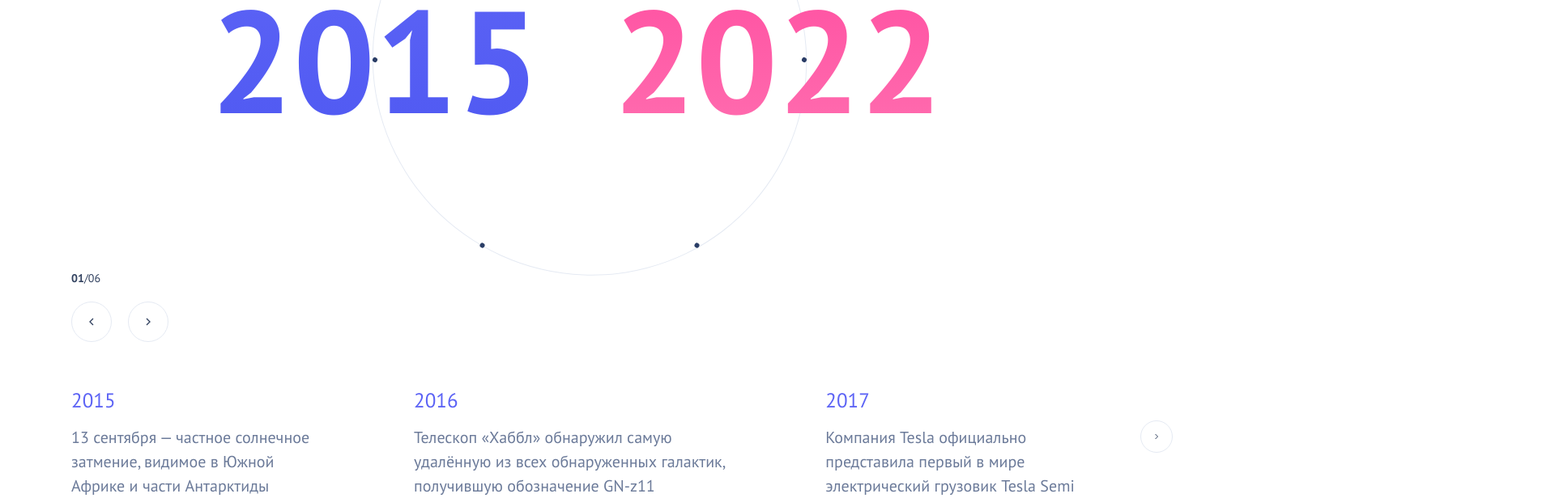
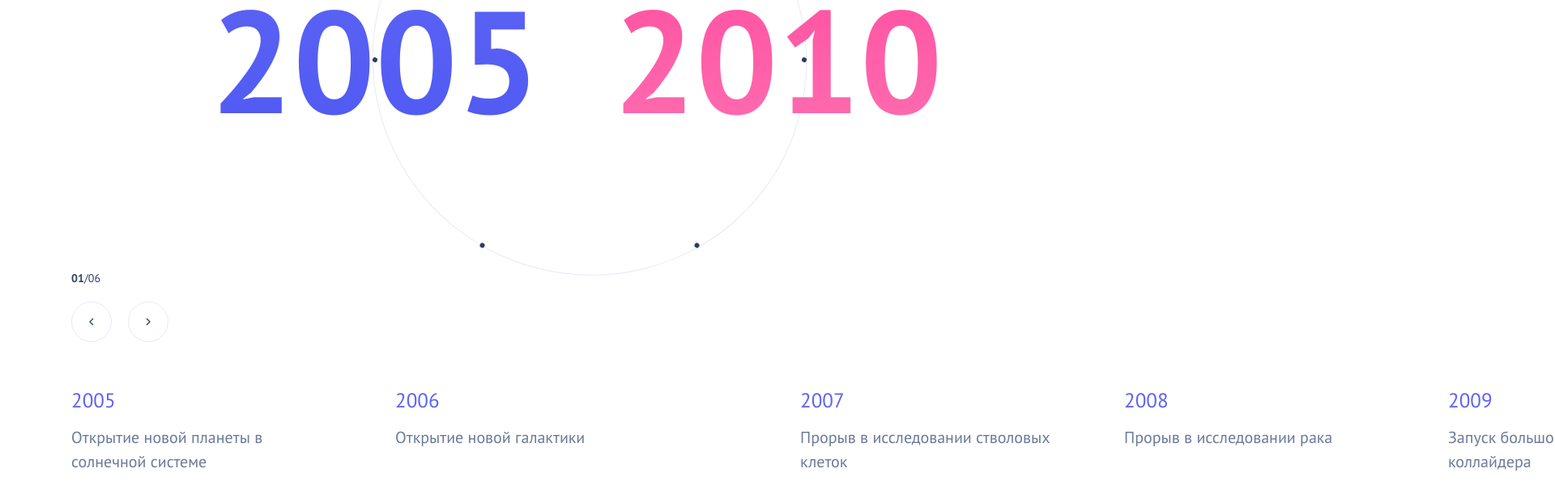
Before and after one commit to oreopk/test_history_data_react_webpack_ts, a React app: page / in a window 1280 px wide. Shown: the part 370-986 px from the top of the page at 81% size, 1920 px wide, since content can reach past the window. Built offline with nearby package versions, Linux system fonts and the light colour scheme.

Commit message:
feat: circle moving

```diff
--- a/package.json
+++ b/package.json
@@ -28,5 +28,9 @@
     "webpack-cli": "^6.0.1",
     "webpack-dev-server": "^5.2.2",
     "workbox-webpack-plugin": "^7.3.0"
+  },
+  "dependencies": {
+    "react-id-swiper": "^4.0.0",
+    "swiper": "^11.2.10"
   }
 }
--- a/src/components/HistorySection/HistorySection.tsx
+++ b/src/components/HistorySection/HistorySection.tsx
@@ -1,13 +1,41 @@
-import React, { useState } from "react";
+import React, { useState, useEffect, useRef } from "react";
 import "./HistorySection.sass";
 
 type Item = { year: number; text: string };
 type Category = { id: number; badge: string; label: string };
+type DateRange = { start: number; end: number };
 
-const items: Item[] = [
-  { year: 2015, text: "13 сентября — частное солнечное затмение, видимое в Южной \n\r Африке и части Антарктиды" },
-  { year: 2016, text: "Телескоп «Хаббл» обнаружил самую \n\r удалённую из всех обнаруженных галактик, получившую обозначение GN-z11" },
-  { year: 2017, text: "Компания Tesla официально \n\r представила первый в мире электрический грузовик Tesla Semi" },
+const categoryItems: Item[][] = [
+  [
+    { year: 2005, text: "Открытие новой планеты в солнечной системе" },
+    { year: 2006, text: "Открытие новой галактики" },
+    { year: 2007, text: "Прорыв в исследовании стволовых клеток" },
+    { year: 2008, text: "Прорыв в исследовании рака" },
+    { year: 2009, text: "Запуск большого адронного коллайдера" }
+  ],
+  [
+    { year: 2011, text: "Презентация первого смартфона с голосовым помощником" },
+    { year: 2012, text: "Запуск облачного хранилища Google Drive" },
+    { year: 2013, text: "Появление носимых технологий: умные часы" }
+  ],
+  [
+    { year: 2014, text: "Посадка зонда на комету Чурюмова-Герасименко" },
+    { year: 2015, text: "13 сентября — частное солнечное затмение" },
+    { year: 2016, text: "Обнаружение гравитационных волн" }
+  ],
+  [
+    { year: 2017, text: "Первая успешная редактирование генома человека" },
+    { year: 2018, text: "Разработка искусственной поджелудочной железы" },
+    { year: 2019, text: "Создание вакцины от Эболы" }
+  ],
+  [
+    { year: 2020, text: "Рекордное снижение выбросов CO2 из-за пандемии" },
+    { year: 2021, text: "Запуск мирового альянса по защите океанов" }
+  ],
+  [
+    { year: 2022, text: "Первая NFT-выставка в Лувре" },
+    { year: 2023, text: "ИИ создает картину проданную за миллион долларов" }
+  ]
 ];
 
 const TOTAL_DOTS = 6;
@@ -22,12 +50,72 @@ const categories: Category[] = [
   { id: 6, badge: "6", label: "Искусство" }
 ];
 
+const dateRanges: DateRange[] = [
+  { start: 2005, end: 2010 },
+  { start: 2011, end: 2013 },
+  { start: 2014, end: 2016 },
+  { start: 2017, end: 2019 },
+  { start: 2020, end: 2021 },
+  { start: 2022, end: 2023 }
+];
+
 export default function HistorySection() {
   const [currentIndex, setCurrentIndex] = useState(0);
   const [rotation, setRotation] = useState(30);
   const [prevIndex, setPrevIndex] = useState(0);
   const [isAnimating, setIsAnimating] = useState(false);
   const [hoveredDot, setHoveredDot] = useState<number | null>(null);
+  const [displayDates, setDisplayDates] = useState<DateRange>(dateRanges[0]);
+  const [currentItems, setCurrentItems] = useState<Item[]>(categoryItems[0]);
+
+  const animationRef = useRef<{ start: NodeJS.Timeout | null; end: NodeJS.Timeout | null }>({
+    start: null,
+    end: null
+  });
+
+  useEffect(() => {
+    setCurrentItems(categoryItems[currentIndex]);
+
+    if (animationRef.current.start) clearInterval(animationRef.current.start);
+    if (animationRef.current.end) clearInterval(animationRef.current.end);
+
+    const targetDates = dateRanges[currentIndex];
+
+    animationRef.current.start = setInterval(() => {
+      setDisplayDates(prev => {
+        if (prev.start === targetDates.start) {
+          if (animationRef.current.start) clearInterval(animationRef.current.start);
+          return prev;
+        }
+
+        const newStart = prev.start < targetDates.start
+          ? prev.start + 1
+          : prev.start - 1;
+
+        return { ...prev, start: newStart };
+      });
+    }, 80);
+
+    animationRef.current.end = setInterval(() => {
+      setDisplayDates(prev => {
+        if (prev.end === targetDates.end) {
+          if (animationRef.current.end) clearInterval(animationRef.current.end);
+          return prev;
+        }
+
+        const newEnd = prev.end < targetDates.end
+          ? prev.end + 1
+          : prev.end - 1;
+
+        return { ...prev, end: newEnd };
+      });
+    }, 80);
+
+    return () => {
+      if (animationRef.current.start) clearInterval(animationRef.current.start);
+      if (animationRef.current.end) clearInterval(animationRef.current.end);
+    };
+  }, [currentIndex]);
 
   const handleNext = () => {
     if (isAnimating) return;
@@ -40,13 +128,31 @@ export default function HistorySection() {
     setTimeout(() => setIsAnimating(false), 500);
   };
 
-   const handlePrev = () => {
+  const handlePrev = () => {
     if (isAnimating) return;
 
     setIsAnimating(true);
     setPrevIndex(currentIndex);
     setRotation(prev => prev + DEGREES_PER_DOT);
     setCurrentIndex(prev => (prev - 1 + TOTAL_DOTS) % TOTAL_DOTS);
+
+    setTimeout(() => setIsAnimating(false), 500);
+  };
+
+  const handleDotClick = (index: number) => {
+    if (isAnimating || index === currentIndex) return;
+
+    setIsAnimating(true);
+    setPrevIndex(currentIndex);
+
+    const diff = index - currentIndex;
+    const absDiff = Math.abs(diff);
+    const shortestPath = absDiff > TOTAL_DOTS / 2
+      ? (TOTAL_DOTS - absDiff) * (diff > 0 ? -1 : 1)
+      : diff;
+
+    setRotation(prev => prev - (shortestPath * DEGREES_PER_DOT));
+    setCurrentIndex(index);
 
     setTimeout(() => setIsAnimating(false), 500);
   };
@@ -68,6 +174,7 @@ export default function HistorySection() {
                   className={`dot dot--${index + 1}`}
                   onMouseEnter={() => setHoveredDot(index)}
                   onMouseLeave={() => setHoveredDot(null)}
+                  onClick={() => handleDotClick(index)}
                 />
               ))}
 
@@ -90,8 +197,8 @@ export default function HistorySection() {
               })}
             </div>
             <div className="years">
-              <span className="year year--start">2015&nbsp;&nbsp;</span>
-              <span className="year year--end">2022</span>
+              <span className="year year--start">{displayDates.start}&nbsp;&nbsp;</span>
+              <span className="year year--end">{displayDates.end}</span>
             </div>
           </div>
         </div>
@@ -117,11 +224,11 @@ export default function HistorySection() {
           </div>
 
           <div className="grid">
-            {items.map((it, i) => (
+            {currentItems.map((it, i) => (
               <article key={it.year} className="card">
                 <h3 className="card__year">{it.year}</h3>
                 <p className={`card__text ${i === 1 ? 'card--second' : ''}`}>{it.text}</p>
-                {i === items.length - 1 && (
+                {i === currentItems.length - 1 && (
                   <button className="small-next">
                     <svg width="12" height="12" viewBox="0 0 24 24">
                       <path d="M9 6l6 6-6 6" fill="none" stroke="currentColor" strokeWidth="2" />
```
Also changed, not shown: src/components/HistorySection/HistorySection copy.tsx (added, +137 -0 lines), 1 other file (tests, documents, lock files or other folders).
